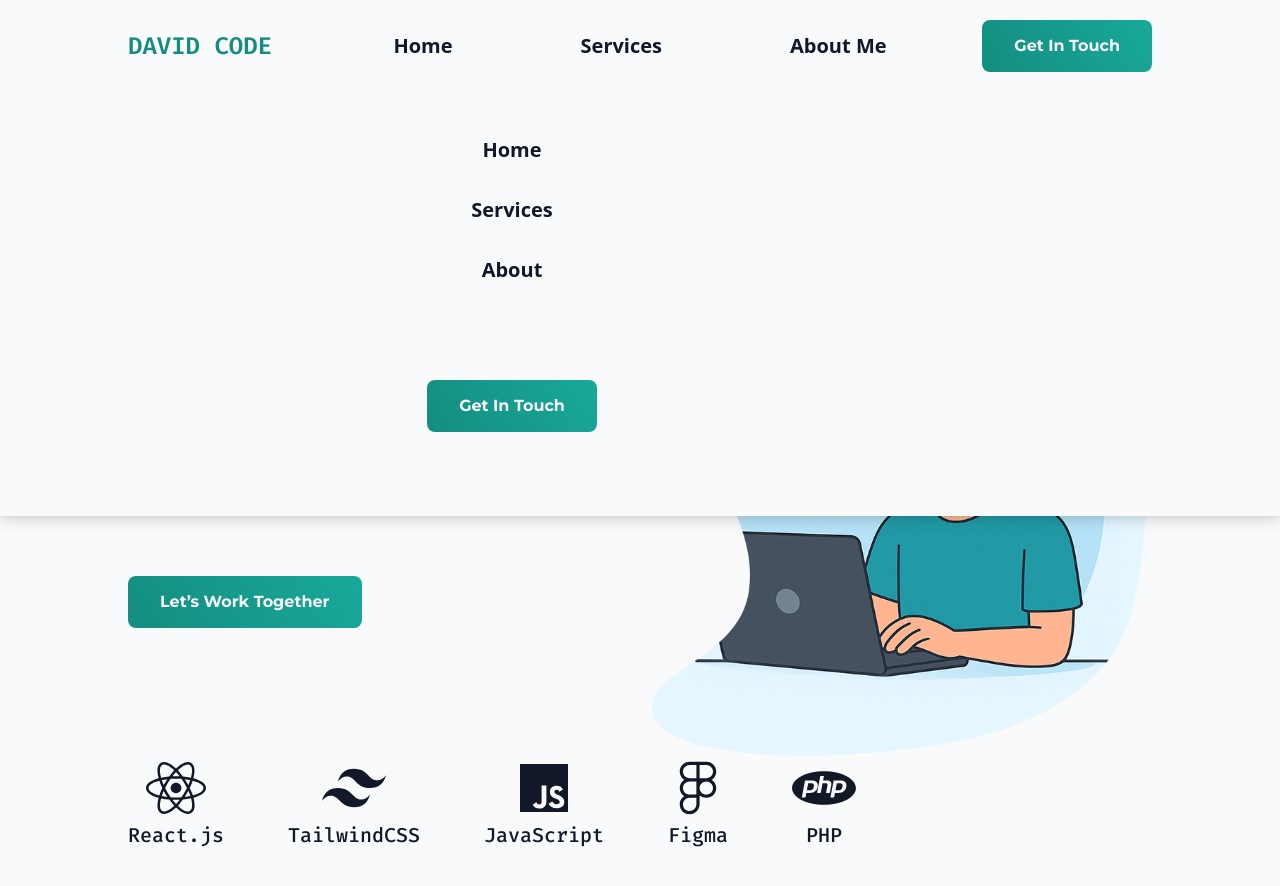
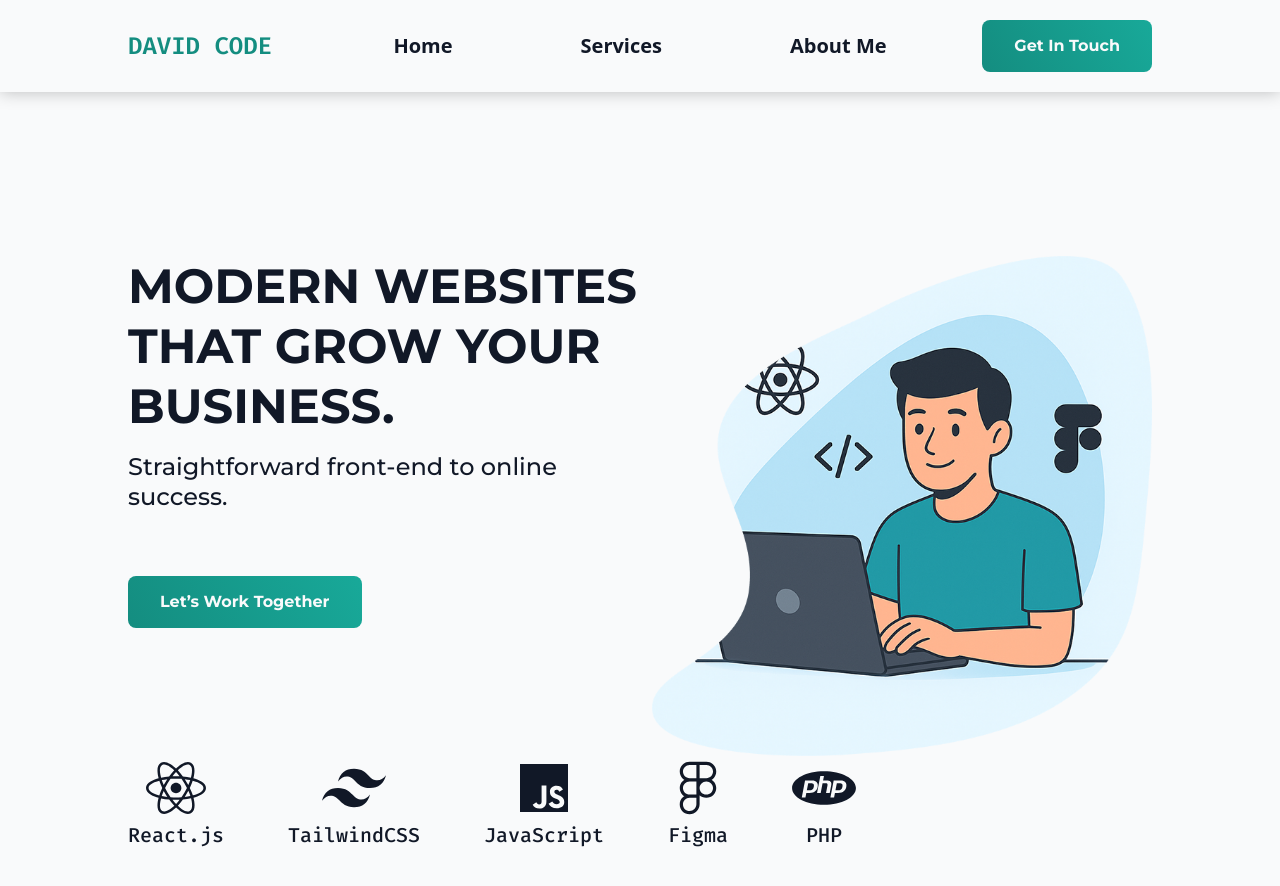
Before and after one commit to david-code-portfolio/my-portfolio-website, a React (Vite) app: page / in a window 1280 px wide. Shown: the top 886 px of the page. Built offline with nearby package versions, Linux system fonts and the light colour scheme.

Commit message:
Burger Menu Functions ✔️

```diff
--- a/src/Navbar.jsx
+++ b/src/Navbar.jsx
@@ -1,10 +1,21 @@
 import Navlink from "./components/Navlink";
 import CtaBtn from "./components/CtaBtn";
-import HamburgerMenu from "./components/HamburgerMenu";
+import BurgerMenuBtn from "./components/BurgerMenuBtn";
+
+import {useState} from "react";
 
 function Navbar(){
+    const [burgerMenuState, setBurgerMenuState] = useState(false)
+
+    const toggleBurgerMenu = () => {
+        setBurgerMenuState((prevState) => !prevState)
+    }
+
+    burgerMenuState ? document.body.style.overflow = 'hidden' : document.body.style.overflow = 'auto'
+
     return (
-        <section className="grid grid-cols-[1fr_2fr_1fr] max-lg:grid-cols-[2fr_1fr] items-center py-5 px-32 max-xl:px-16 max-sm:px-4 shadow-[0_0_16px_rgba(0,0,0,0.25)] max-w-[2400px] w-full justify-self-center fixed z-20 bg-[var(--bg-color)]">
+        <>
+            <section className="grid grid-cols-[1fr_2fr_1fr] max-lg:grid-cols-[2fr_1fr] items-center py-5 px-32 max-xl:px-16 max-sm:px-4 shadow-[0_0_16px_rgba(0,0,0,0.25)] max-w-[2400px] w-full justify-self-center fixed top-0 left-0 z-20 bg-[var(--bg-color)]">
                 <h2 className="note-text uppercase text-[var(--accent-color)] font-semibold text-2xl max-md:text-xl cursor-default w-fit">
                     David Code
                 </h2>
@@ -14,15 +25,19 @@ function Navbar(){
                     <Navlink location='about' text='about me'/>
                 </nav>
                 <CtaBtn text='get in touch' style='justify-self-end max-lg:hidden'/>
-            <HamburgerMenu />
+                <BurgerMenuBtn onClick={toggleBurgerMenu}/>
 
-            <div className="my-16 grid col-span-2 gap-8 justify-items-center">
-                <Navlink text="home" location="home" style="w-fit"/>
-                <Navlink text="services" location="services" style="w-fit"/>
-                <Navlink text="about" location="about" style="w-fit"/>
-                <CtaBtn text="get in touch" style="mt-16"/>
+                <div className={`my-16 grid col-span-2 gap-8 justify-items-center overflow-y-auto ${burgerMenuState ? '' : 'hidden'}`}>
+                    <Navlink text="home" location="home" style="w-fit" onClick={toggleBurgerMenu}/>
+                    <Navlink text="services" location="services" style="w-fit" onClick={toggleBurgerMenu}/>
+                    <Navlink text="about" location="about" style="w-fit" onClick={toggleBurgerMenu}/>
+                    <CtaBtn text="get in touch" style="mt-16" onClick={toggleBurgerMenu}/>
                 </div>
             </section>
+            <div className={`w-full h-full bg-black opacity-50 fixed z-10 top-0 ${burgerMenuState ? '' : 'hidden'}`}>
+
+            </div>
+        </>
     )
 }
 export default Navbar;
--- /dev/null
+++ b/src/components/BurgerMenuBtn.jsx
@@ -0,0 +1,10 @@
+function BurgerMenuBtn({onClick}){
+    return(
+        <button onClick={onClick} className="flex flex-col gap-1 justify-self-end cursor-pointer hover:opacity-75 duration-200 lg:hidden">
+            <div className="hamburgerLine"></div>
+            <div className="hamburgerLine"></div>
+            <div className="hamburgerLine"></div>
+        </button>
+    )
+}
+export default BurgerMenuBtn
--- a/src/components/CtaBtn.jsx
+++ b/src/components/CtaBtn.jsx
@@ -1,4 +1,4 @@
-function CtaBtn({text, style, svg}){
+function CtaBtn({text, style, svg, onClick}){
     const scrollToContact = (id) => {
         const section = document.getElementById(id);
         if(section){
@@ -7,8 +7,14 @@ function CtaBtn({text, style, svg}){
             window.scrollTo({top: yPosition, behavior: 'smooth'})
         }
     }
+    const handleClick = () => {
+        scrollToContact('contact')
+        if(onClick){
+            onClick()
+        }
+    }
     return(
-        <button onClick={() => scrollToContact('contact')}
+        <button onClick={handleClick}
             className={`${style} btn capitalize font-bold w-fit rounded-lg py-4 px-8 duration-200 hover:opacity-75 cursor-pointer max-sm:w-full`}>
             {svg}{text}
         </button>
--- a/src/components/HamburgerMenu.jsx
+++ /dev/null
@@ -1,10 +0,0 @@
-function HamburgerMenu(){
-    return(
-        <div className="flex flex-col gap-1 justify-self-end cursor-pointer hover:opacity-75 duration-200 lg:hidden">
-            <div className="hamburgerLine"></div>
-            <div className="hamburgerLine"></div>
-            <div className="hamburgerLine"></div>
-        </div>
-    )
-}
-export default HamburgerMenu
--- a/src/components/Navlink.jsx
+++ b/src/components/Navlink.jsx
@@ -1,4 +1,4 @@
-function Navlink({location, text, style}){
+function Navlink({location, text, style, onClick}){
     const scrollToSection = (id) => {
         const section = document.getElementById(id);
         if(section){
@@ -7,8 +7,15 @@ function Navlink({location, text, style}){
             window.scrollTo({top: yPosition, behavior: 'smooth'})
         }
     }
+    const handleClick = () => {
+        scrollToSection(location)
+        if(onClick){
+            onClick()
+        }
+    }
+
     return(
-        <button onClick={() => scrollToSection(location)}
+        <button onClick={handleClick}
             className={`${style} capitalize font-semibold text-xl h-fit duration-200 hover:text-[var(--accent-color)] cursor-pointer`}>
             {text}
         </button>
```
Lines whose indentation alone changed are shown as unchanged.
